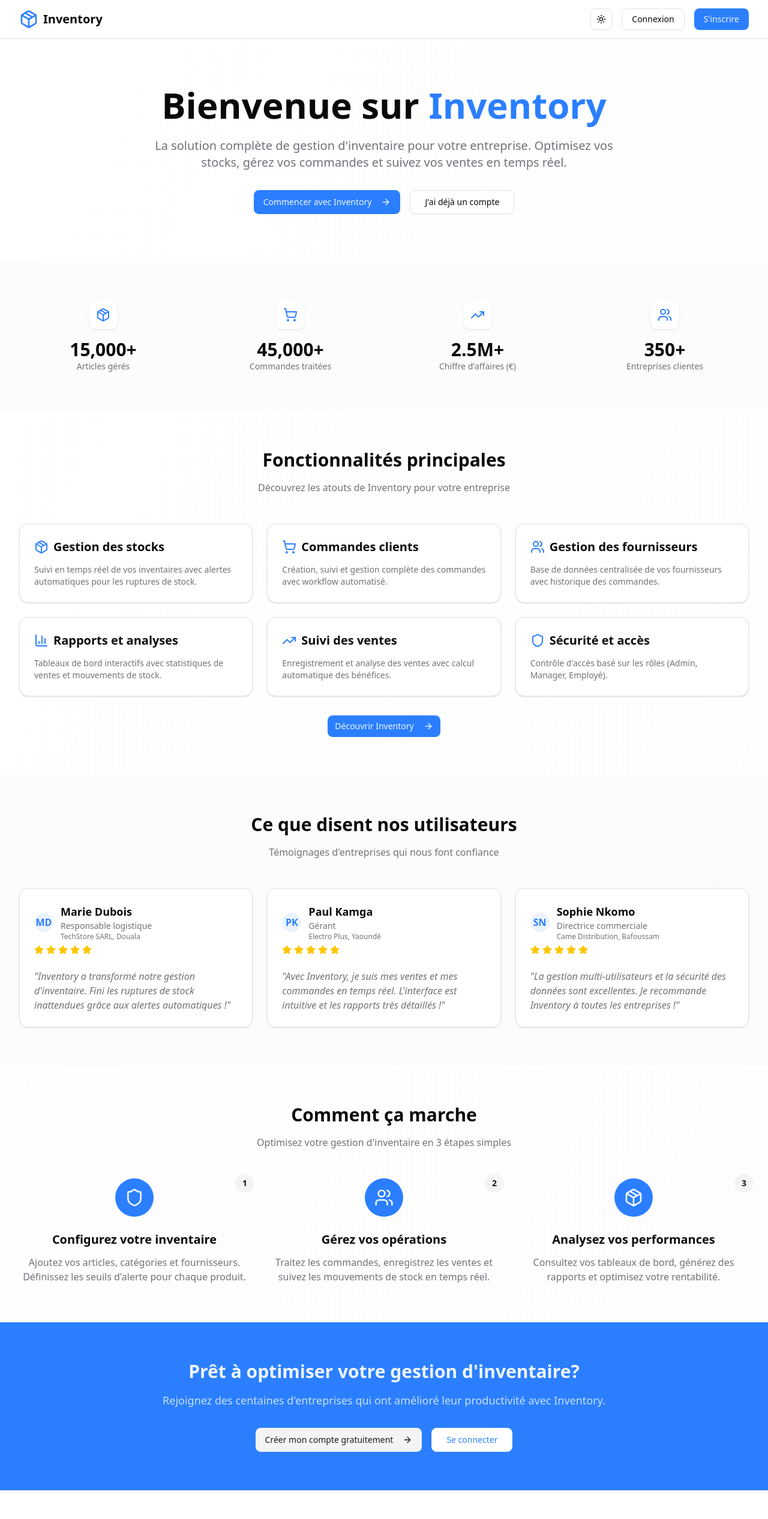
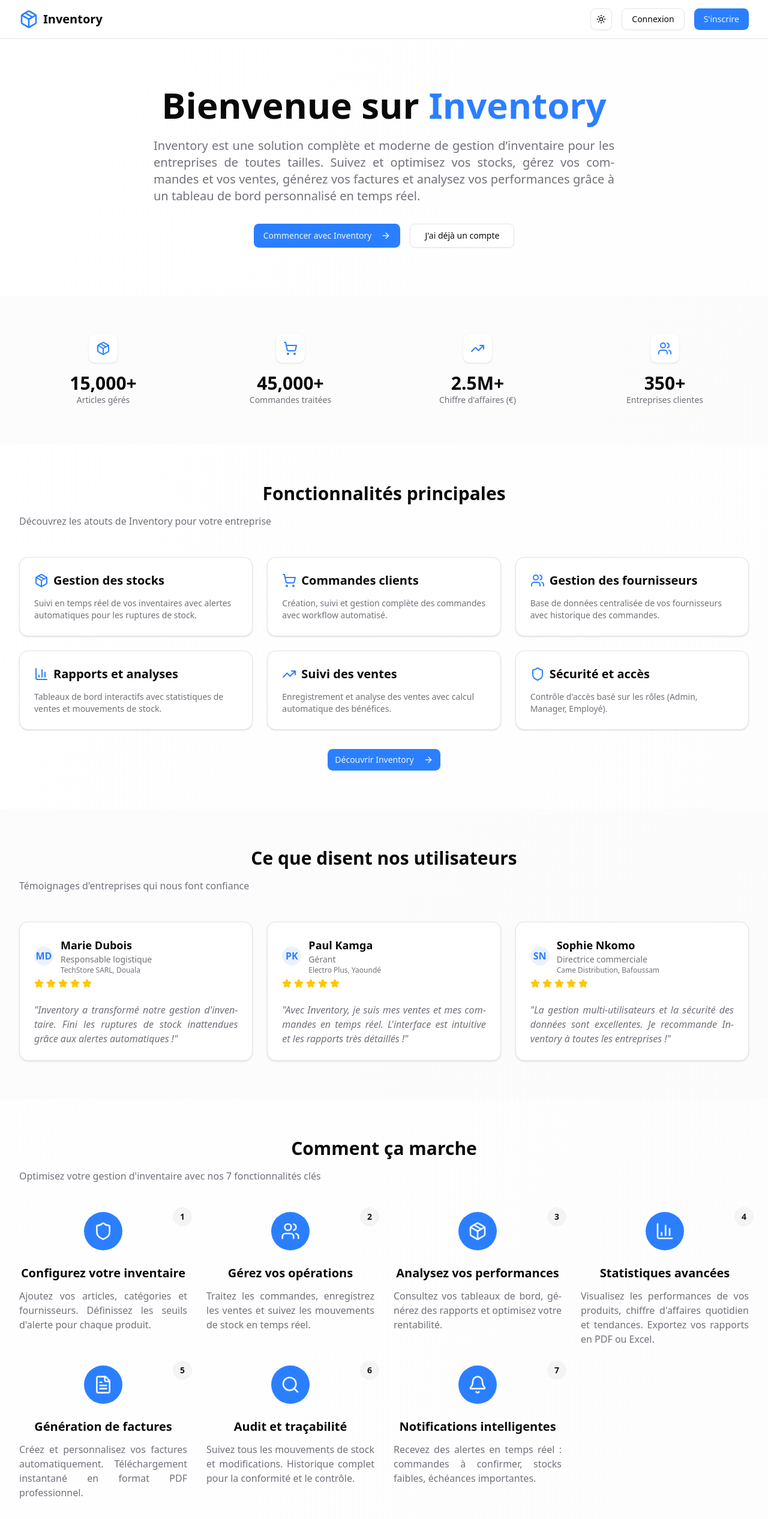
Before and after one commit to belvip/inventory-management-frontend, a Next.js app: page / in a window 1280 px wide. Shown: the top 2533 px of the page at 60% size. Built offline with nearby package versions, Linux system fonts and the light colour scheme.

Commit message:
globals css update

```diff
--- a/app/globals.css
+++ b/app/globals.css
@@ -116,7 +116,25 @@
   * {
     @apply border-border outline-ring/50;
   }
-  body {
+  html, body {
     @apply bg-background text-foreground;
+    overflow-x: hidden;
+    max-width: 100vw;
+  }
+  * {
+    box-sizing: border-box;
+    max-width: 100%;
+  }
+  p {
+    text-align: justify;
+    text-align-last: left;
+    word-break: break-word;
+    hyphens: auto;
+    overflow-wrap: break-word;
+  }
+  @media (max-width: 640px) {
+    p {
+      text-align: left;
+    }
   }
 }
--- a/components/modules/home/HomeHero.tsx
+++ b/components/modules/home/HomeHero.tsx
@@ -9,8 +9,10 @@ export function HomeHero() {
         <h1 className="text-5xl md:text-6xl font-bold text-foreground mb-6">
           Bienvenue sur <span className="text-primary">Inventory</span>
         </h1>
-                <p className="text-xl text-muted-foreground mb-8 max-w-3xl mx-auto">
-                    La solution complète de gestion d'inventaire pour votre entreprise. Optimisez vos stocks, gérez vos commandes et suivez vos ventes en temps réel.
+        <p className="text-xl text-muted-foreground mb-8 max-w-3xl mx-auto text-justify">
+          Inventory est une solution complète et moderne de gestion d’inventaire pour les entreprises de toutes tailles.
+          Suivez et optimisez vos stocks, gérez vos commandes et vos ventes, générez vos factures et analysez vos performances
+          grâce à un tableau de bord personnalisé en temps réel.
         </p>
         <div className="flex flex-col sm:flex-row gap-4 justify-center">
           <Link href="/dashboard">
--- a/components/modules/home/HomeHowItWorks.tsx
+++ b/components/modules/home/HomeHowItWorks.tsx
@@ -1,4 +1,4 @@
-import { Shield, Users, Package } from "lucide-react"
+import { Shield, Users, Package, BarChart3, FileText, Search, Bell } from "lucide-react"
 
 export function HomeHowItWorks() {
     const howItWorks = [
@@ -22,6 +22,30 @@ export function HomeHowItWorks() {
                 "Consultez vos tableaux de bord, générez des rapports et optimisez votre rentabilité.",
             icon: Package,
         },
+        {
+            step: "4",
+            title: "Statistiques avancées",
+            description: "Visualisez les performances de vos produits, chiffre d'affaires quotidien et tendances. Exportez vos rapports en PDF ou Excel.",
+            icon: BarChart3,
+        },
+        {
+            step: "5",
+            title: "Génération de factures",
+            description: "Créez et personnalisez vos factures automatiquement. Téléchargement instantané en format PDF professionnel.",
+            icon: FileText,
+        },
+        {
+            step: "6",
+            title: "Audit et traçabilité",
+            description: "Suivez tous les mouvements de stock et modifications. Historique complet pour la conformité et le contrôle.",
+            icon: Search,
+        },
+        {
+            step: "7",
+            title: "Notifications intelligentes",
+            description: "Recevez des alertes en temps réel : commandes à confirmer, stocks faibles, échéances importantes.",
+            icon: Bell,
+        }
     ]
 
     return (
@@ -29,9 +53,9 @@ export function HomeHowItWorks() {
             <div className="max-w-7xl mx-auto">
                 <div className="text-center mb-12 animate-fade-in">
                     <h2 className="text-3xl font-bold text-foreground mb-4">Comment ça marche</h2>
-                    <p className="text-muted-foreground">Optimisez votre gestion d'inventaire en 3 étapes simples</p>
+                    <p className="text-muted-foreground">Optimisez votre gestion d'inventaire avec nos 7 fonctionnalités clés</p>
                 </div>
-                <div className="grid grid-cols-1 md:grid-cols-3 gap-8">
+                <div className="grid grid-cols-1 md:grid-cols-2 lg:grid-cols-3 xl:grid-cols-4 gap-8">
                     {howItWorks.map((step, index) => (
                         <div key={step.step} className="text-center animate-slide-in" style={{ animationDelay: `${index * 0.1}s` }}>
                             <div className="relative mb-6">
--- a/components/modules/home/index.ts
+++ b/components/modules/home/index.ts
@@ -1,5 +1,5 @@
 export * from "./Home"
-export { HomeNav } from './HomeNav';
+export { HomeNav } from './HomeNav'
 export { HomeHero } from './HomeHero';
 export { HomeStats } from './HomeStats';
 export { HomeOffers } from './HomeOffers';
```
Lines whose indentation alone changed are shown as unchanged.
